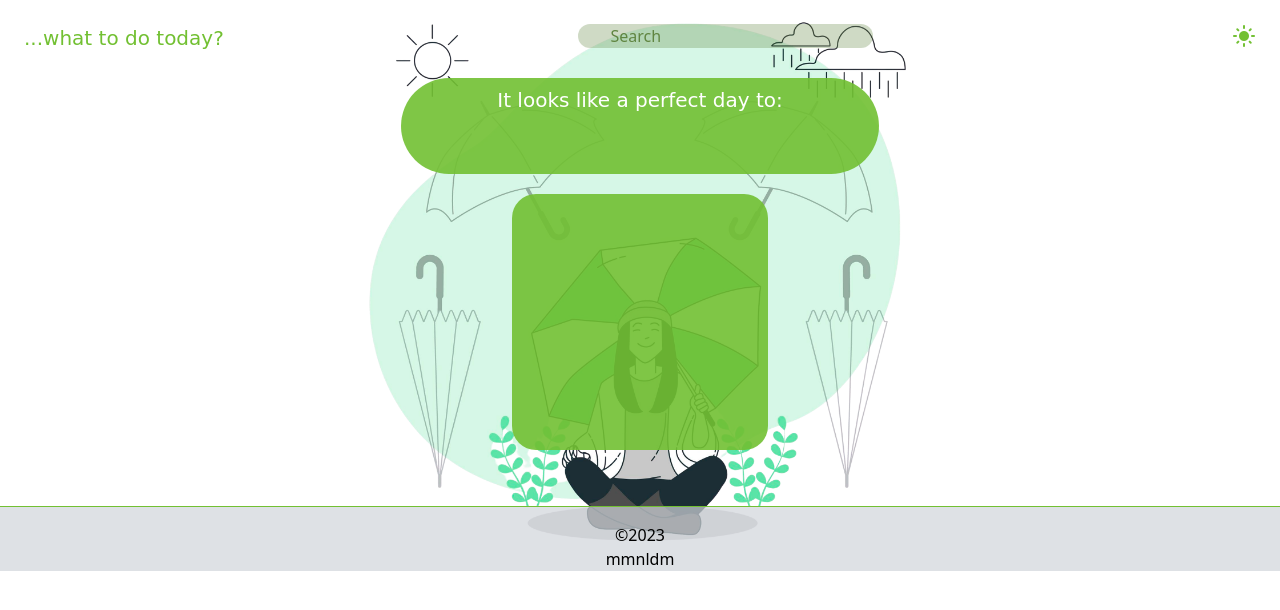
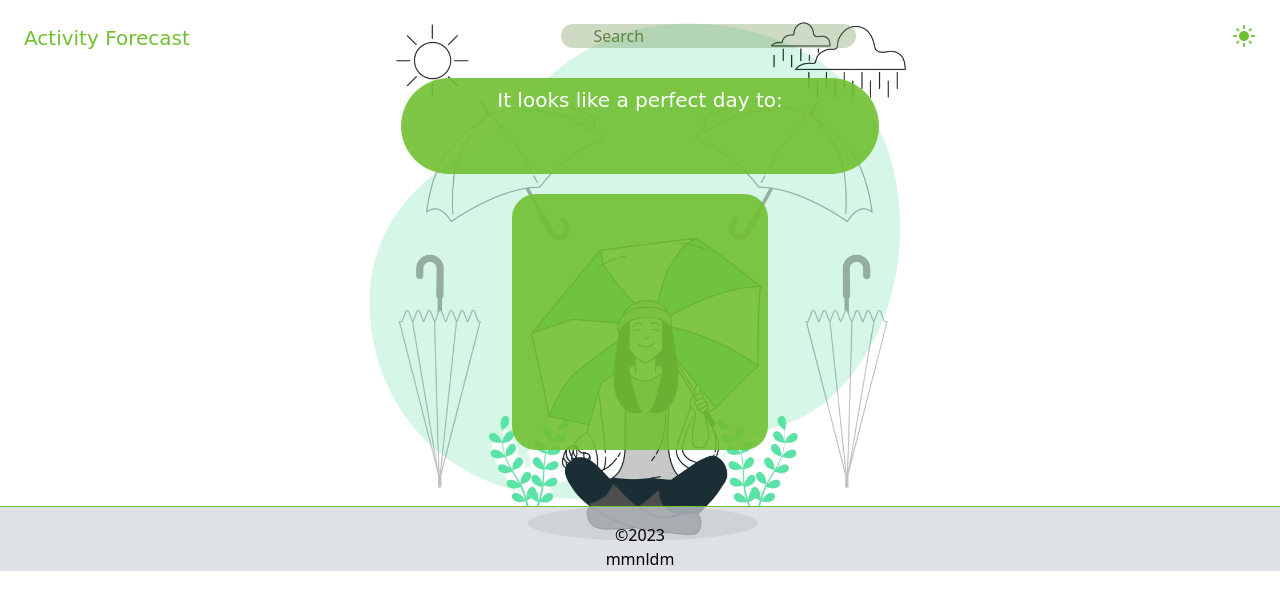
Before and after one commit to codemerything/Activity-Forecast, a website with bundled scripts: page index.html in a window 1280 px wide. Built offline with nearby package versions, Linux system fonts and the light colour scheme; no server answers.

Commit message:
changed project name

```diff
--- a/index.html
+++ b/index.html
@@ -4,7 +4,7 @@
     <meta charset="UTF-8">
     <meta http-equiv="X-UA-Compatible" content="IE=edge">
     <meta name="viewport" content="width=device-width, initial-scale=1.0">
-    <title>...what to do today?</title>
+    <title>Activity Forecast</title>
     <link rel="stylesheet" href="./css/style.css">
     <link rel="stylesheet" href="/css/custom.css">
     <link rel="shortcut icon" href="./img/Vector.png" type="image/x-icon">
@@ -13,7 +13,7 @@
 <body class="bg-img min-h-[50vh]">
     <nav class="container mx-auto p-6 relative">
       <ul class="flex justify-between">
-        <li class="font-pacifico text-wtdtgreen dark:text-yellow-400 lg:text-xl text-xs mr-2">...what to do today?</li>
+        <li class="font-pacifico text-wtdtgreen dark:text-yellow-400 lg:text-xl text-xs mr-2">Activity Forecast</li>
         <li class=""><input type="text" class="bg-wtdtgreen2 bg-opacity-30 dark:bg-yellow-400 dark:bg-opacity-70 placeholder:text-wtdtgreen2 rounded-full px-8 search" placeholder="Search"></li>
         <li class="font-inter font-bold text-wtdtgreen ml-3 dark:text-yellow-400">
           <button id="theme-btn" type="button">
```
